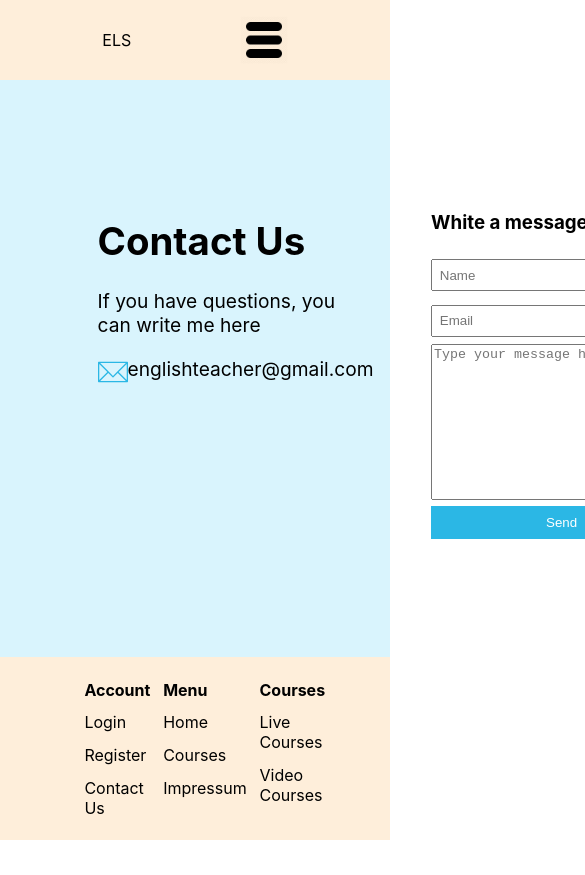
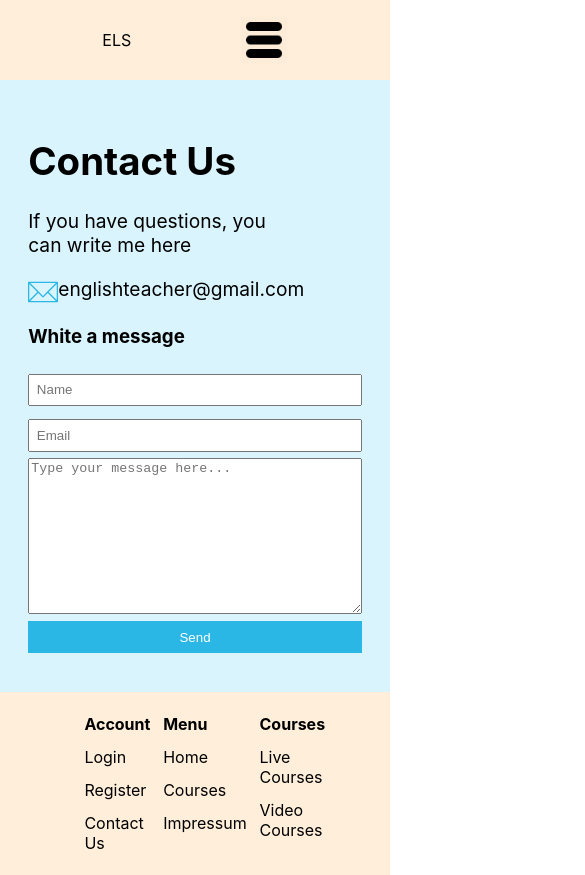
Before and after one commit to KristinaChausheva/softuni-react-exam, a React (Create React App) app: page /contact in a window 390 px wide. Shown: the top 875 px of the page, 585 px wide, since content can reach past the window. Before the commit the page ends 844 px from the top, so only its background shows below. Built offline with nearby package versions, Linux system fonts and the light colour scheme; no server answers.

Commit message:
contact page responsive

```diff
--- a/src/pages/Contact.module.css
+++ b/src/pages/Contact.module.css
@@ -48,3 +48,11 @@
   border: solid #2bb7e5 2px;
   margin-top: 0.5em;
 }
+
+@media screen and (max-width: 825px) {
+  .contact {
+    flex-direction: column;
+    margin: 2em;
+    width: 100vw;
+  }
+}
```
